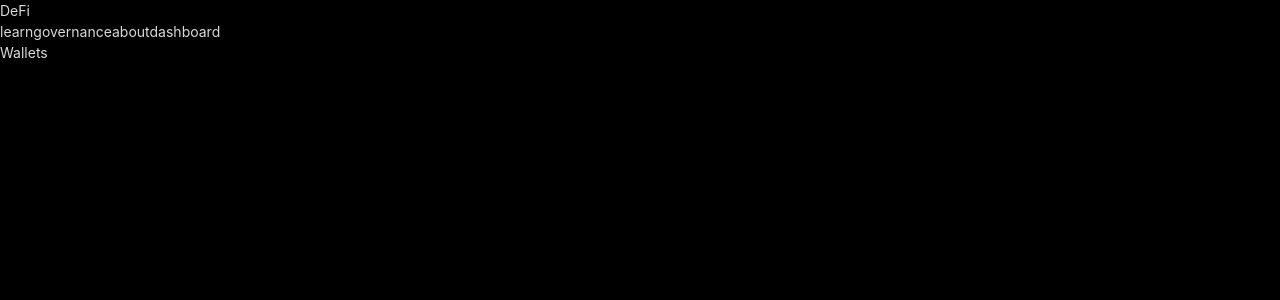
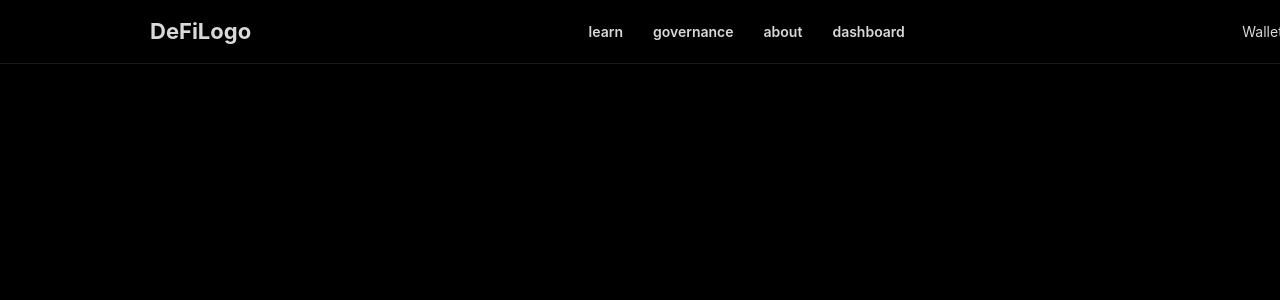
Before and after one commit to HelloBojack/defi, a React (Vite) app: page / in a window 1280 px wide. Shown: the top 300 px of the page. Built offline with nearby package versions, Linux system fonts and the light colour scheme.

Commit message:
add header

```diff
--- /dev/null
+++ b/src/components/common/Container.tsx
@@ -0,0 +1,10 @@
+import { ComponentProps, FC } from "react";
+
+export const Container: FC<ComponentProps<"div">> = ({
+  className,
+  ...props
+}) => {
+  return (
+    <div className={`w-full max-w-[1140px] mx-auto ${className}`} {...props} />
+  );
+};
--- a/src/components/common/Header.tsx
+++ b/src/components/common/Header.tsx
@@ -1,5 +1,6 @@
 import { Link } from "react-router-dom";
 import { Wallets } from "../Wallets";
+import { Container } from "./Container";
 
 const ROUTES = [
   {
@@ -22,11 +23,12 @@ const ROUTES = [
 
 export const Header = () => {
   return (
-    <div>
-      <div>DeFi</div>
-      <div>
+    <div className="h-[64px] max-auto flex items-center justify-center border-b border-b-white/10">
+      <Container className="flex items-center justify-between">
+        <div className="text-[22px] font-bold">DeFiLogo</div>
+        <div className="flex items-center space-x-[30px]">
           {ROUTES.map((route) => (
-          <Link to={route.to} key={route.name}>
+            <Link to={route.to} key={route.name} className="font-semibold">
               {route.name}
             </Link>
           ))}
@@ -34,6 +36,7 @@ export const Header = () => {
         <div>
           <Wallets />
         </div>
+      </Container>
     </div>
   );
 };
```
Lines whose indentation alone changed are shown as unchanged.
